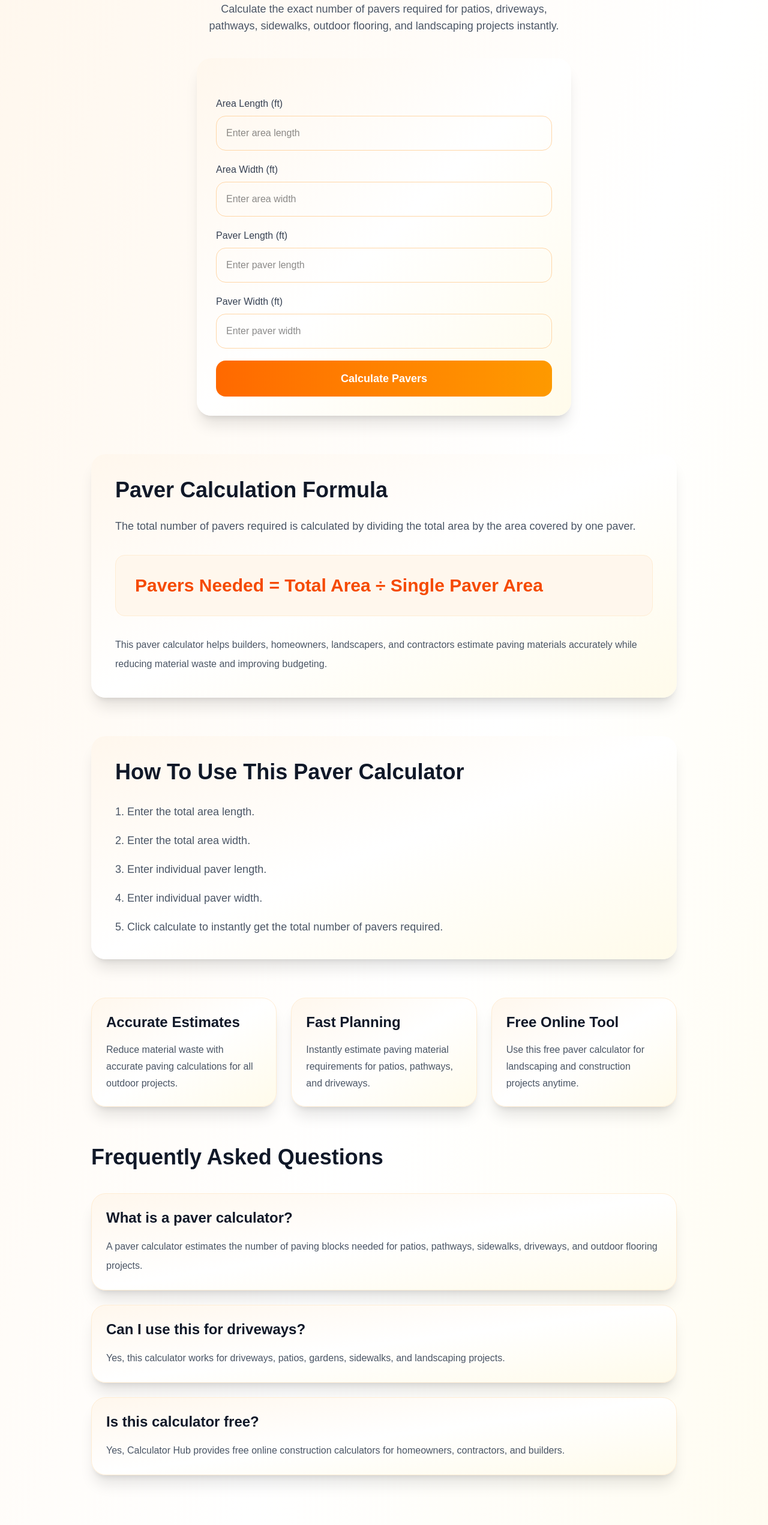
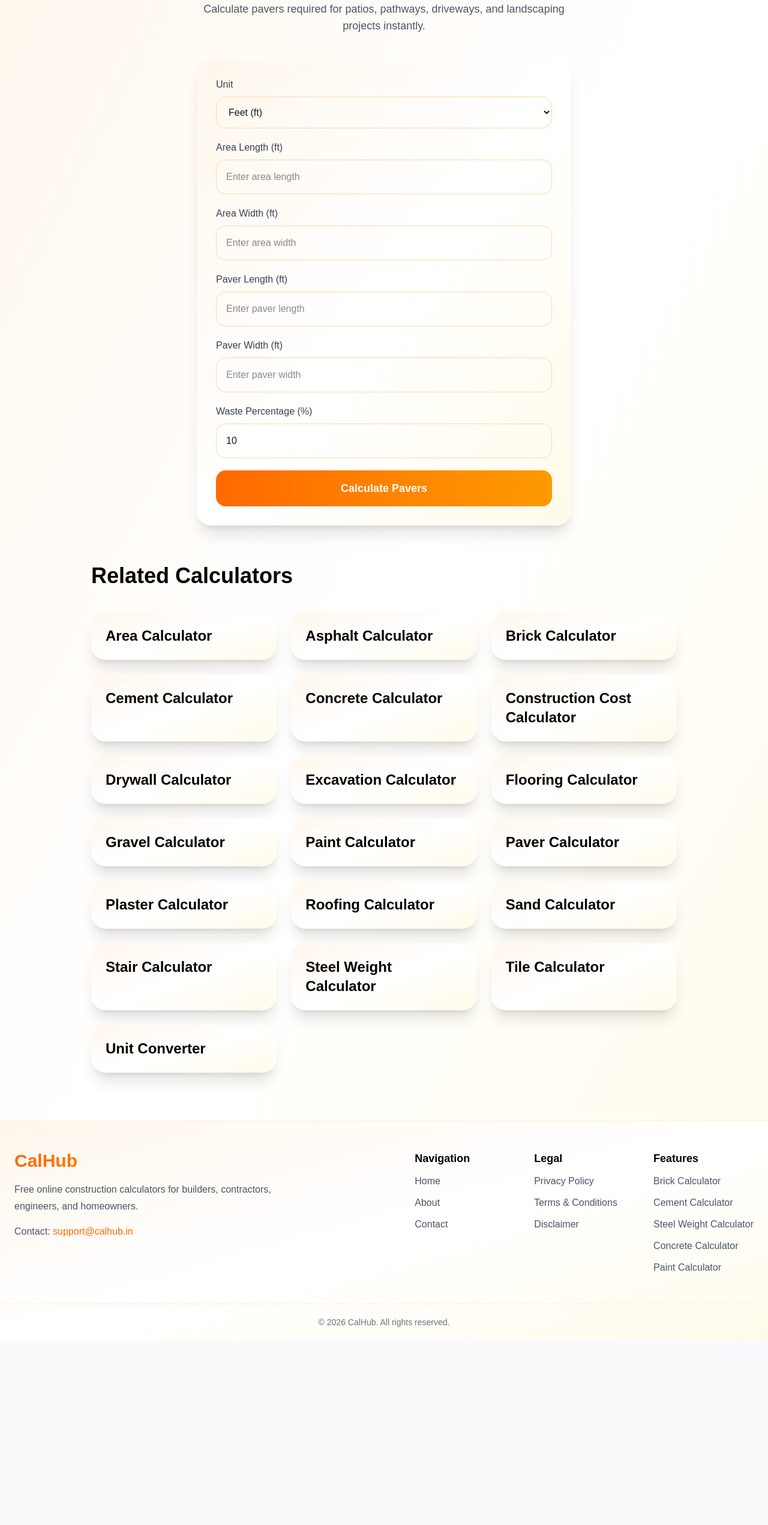
Before and after one commit to payadav142-rgb/calhub, a Next.js app: page /paver-calculator in a window 1280 px wide. Shown: the part 200-2742 px from the top of the page at 60% size. After the commit the page ends 2434 px from the top, so only its background shows below. Built offline with nearby package versions, Linux system fonts and the light colour scheme.

Commit message:
updated paver calculator

```diff
--- a/app/paver-calculator/PaverCalculatorClient.tsx
+++ b/app/paver-calculator/PaverCalculatorClient.tsx
@@ -1,6 +1,7 @@
 "use client";
 
 import { useState } from "react";
+
 import Navbar from "../components/Navbar";
 import Footer from "../components/Footer";
 import RelatedCalculators from "../components/RelatedCalculators";
@@ -18,7 +19,22 @@ export default function PaverCalculator() {
   const [paverWidth, setPaverWidth] =
     useState("");
 
-  const [result, setResult] =
+  const [waste, setWaste] =
+    useState("10");
+
+  const [unit, setUnit] =
+    useState("ft");
+
+  const [totalArea, setTotalArea] =
+    useState<number | null>(null);
+
+  const [paverArea, setPaverArea] =
+    useState<number | null>(null);
+
+  const [totalPavers, setTotalPavers] =
+    useState<number | null>(null);
+
+  const [finalPavers, setFinalPavers] =
     useState<number | null>(null);
 
   const calculatePavers = () => {
@@ -31,25 +47,42 @@ export default function PaverCalculator() {
       return;
     }
 
-    const totalArea =
+    const area =
       parseFloat(areaLength) *
       parseFloat(areaWidth);
 
-    const singlePaverArea =
+    const singlePaver =
       parseFloat(paverLength) *
       parseFloat(paverWidth);
 
-    const totalPavers =
-      totalArea / singlePaverArea;
+    const requiredPavers =
+      area / singlePaver;
 
-    setResult(Math.ceil(totalPavers));
+    const wasteAmount =
+      requiredPavers *
+      (parseFloat(waste) / 100);
+
+    const finalCount =
+      requiredPavers + wasteAmount;
+
+    setTotalArea(area);
+
+    setPaverArea(singlePaver);
+
+    setTotalPavers(
+      Math.ceil(requiredPavers)
+    );
+
+    setFinalPavers(
+      Math.ceil(finalCount)
+    );
   };
 
   return (
     <main className="min-h-screen bg-gradient-to-br from-orange-50 via-white to-amber-50">
       <Navbar />
 
-      {/* Calculator Section */}
+      {/* Calculator */}
       <section className="mx-auto max-w-2xl px-6 py-16">
         <div className="text-center">
           <h1 className="text-4xl font-bold text-gray-900 md:text-5xl">
@@ -57,18 +90,39 @@ export default function PaverCalculator() {
           </h1>
 
           <p className="mt-4 text-lg text-gray-600">
-            Calculate the exact number of pavers
-            required for patios, driveways,
-            pathways, sidewalks, outdoor flooring,
-            and landscaping projects instantly.
+            Calculate pavers required for patios,
+            pathways, driveways, and landscaping
+            projects instantly.
           </p>
         </div>
 
-        <div className="mt-10 rounded-3xl bg-gradient-to-br from-orange-50 via-white to-amber-50 p-8 shadow-xl transition-all duration-300 hover:shadow-2xl">
-          <div className="mt-8 space-y-5">
+        <div className="mt-10 rounded-3xl bg-gradient-to-br from-orange-50 via-white to-amber-50 p-8 shadow-xl">
+          <div className="space-y-5">
             <div>
               <label className="mb-2 block font-medium text-gray-700">
-                Area Length (ft)
+                Unit
+              </label>
+
+              <select
+                value={unit}
+                onChange={(e) =>
+                  setUnit(e.target.value)
+                }
+                className="w-full rounded-2xl border border-orange-200 p-4 outline-none focus:border-orange-500 focus:ring-4 focus:ring-orange-100"
+              >
+                <option value="ft">
+                  Feet (ft)
+                </option>
+
+                <option value="m">
+                  Meters (m)
+                </option>
+              </select>
+            </div>
+
+            <div>
+              <label className="mb-2 block font-medium text-gray-700">
+                Area Length ({unit})
               </label>
 
               <input
@@ -78,13 +132,13 @@ export default function PaverCalculator() {
                   setAreaLength(e.target.value)
                 }
                 placeholder="Enter area length"
-                className="w-full rounded-2xl border border-orange-200 p-4 outline-none transition focus:border-orange-500 focus:ring-4 focus:ring-orange-100"
+                className="w-full rounded-2xl border border-orange-200 p-4 outline-none focus:border-orange-500 focus:ring-4 focus:ring-orange-100"
               />
             </div>
 
             <div>
               <label className="mb-2 block font-medium text-gray-700">
-                Area Width (ft)
+                Area Width ({unit})
               </label>
 
               <input
@@ -94,13 +148,13 @@ export default function PaverCalculator() {
                   setAreaWidth(e.target.value)
                 }
                 placeholder="Enter area width"
-                className="w-full rounded-2xl border border-orange-200 p-4 outline-none transition focus:border-orange-500 focus:ring-4 focus:ring-orange-100"
+                className="w-full rounded-2xl border border-orange-200 p-4 outline-none focus:border-orange-500 focus:ring-4 focus:ring-orange-100"
               />
             </div>
 
             <div>
               <label className="mb-2 block font-medium text-gray-700">
-                Paver Length (ft)
+                Paver Length ({unit})
               </label>
 
               <input
@@ -110,13 +164,13 @@ export default function PaverCalculator() {
                   setPaverLength(e.target.value)
                 }
                 placeholder="Enter paver length"
-                className="w-full rounded-2xl border border-orange-200 p-4 outline-none transition focus:border-orange-500 focus:ring-4 focus:ring-orange-100"
+                className="w-full rounded-2xl border border-orange-200 p-4 outline-none focus:border-orange-500 focus:ring-4 focus:ring-orange-100"
               />
             </div>
 
             <div>
               <label className="mb-2 block font-medium text-gray-700">
-                Paver Width (ft)
+                Paver Width ({unit})
               </label>
 
               <input
@@ -126,7 +180,23 @@ export default function PaverCalculator() {
                   setPaverWidth(e.target.value)
                 }
                 placeholder="Enter paver width"
-                className="w-full rounded-2xl border border-orange-200 p-4 outline-none transition focus:border-orange-500 focus:ring-4 focus:ring-orange-100"
+                className="w-full rounded-2xl border border-orange-200 p-4 outline-none focus:border-orange-500 focus:ring-4 focus:ring-orange-100"
+              />
+            </div>
+
+            <div>
+              <label className="mb-2 block font-medium text-gray-700">
+                Waste Percentage (%)
+              </label>
+
+              <input
+                type="number"
+                value={waste}
+                onChange={(e) =>
+                  setWaste(e.target.value)
+                }
+                placeholder="Enter waste percentage"
+                className="w-full rounded-2xl border border-orange-200 p-4 outline-none focus:border-orange-500 focus:ring-4 focus:ring-orange-100"
               />
             </div>
 
@@ -137,164 +207,37 @@ export default function PaverCalculator() {
               Calculate Pavers
             </button>
 
-            {result !== null && (
-              <div className="rounded-2xl bg-gradient-to-br from-orange-50 via-white to-amber-50 p-6 shadow-inner text-center">
-                <h3 className="text-3xl font-bold text-gray-900">
-                  Pavers Needed: {result}
+            {finalPavers !== null && (
+              <div className="rounded-2xl bg-orange-50 p-6 shadow-inner">
+                <h3 className="text-2xl font-bold text-gray-900">
+                  Total Area:
+                  {" "}
+                  {totalArea?.toFixed(2)}
+                  {" "}
+                  {unit}²
+                </h3>
+
+                <h3 className="mt-3 text-2xl font-bold text-gray-900">
+                  Single Paver Area:
+                  {" "}
+                  {paverArea?.toFixed(2)}
+                  {" "}
+                  {unit}²
+                </h3>
+
+                <h3 className="mt-3 text-2xl font-bold text-gray-900">
+                  Pavers Needed:
+                  {" "}
+                  {totalPavers}
+                </h3>
+
+                <h3 className="mt-3 text-2xl font-bold text-orange-600">
+                  Final Pavers With Waste:
+                  {" "}
+                  {finalPavers}
                 </h3>
               </div>
             )}
-          </div>
-        </div>
-      </section>
-
-      {/* FORMULA */}
-      <section className="mx-auto max-w-5xl px-6 pb-16">
-        <div className="rounded-3xl bg-gradient-to-br from-orange-50 via-white to-amber-50 p-10 shadow-xl transition-all duration-300 hover:shadow-2xl">
-          <h2 className="text-4xl font-bold text-gray-900">
-            Paver Calculation Formula
-          </h2>
-
-          <p className="mt-6 text-lg leading-8 text-gray-600">
-            The total number of pavers required is
-            calculated by dividing the total area
-            by the area covered by one paver.
-          </p>
-
-          <div className="mt-8 rounded-2xl border border-orange-100 bg-orange-50 p-8">
-            <p className="text-3xl font-bold text-orange-600">
-              Pavers Needed =
-              Total Area ÷ Single Paver Area
-            </p>
-          </div>
-
-          <p className="mt-8 leading-8 text-gray-600">
-            This paver calculator helps builders,
-            homeowners, landscapers, and
-            contractors estimate paving materials
-            accurately while reducing material
-            waste and improving budgeting.
-          </p>
-        </div>
-      </section>
-
-      {/* HOW TO USE */}
-      <section className="mx-auto max-w-5xl px-6 pb-16">
-        <div className="rounded-3xl bg-gradient-to-br from-orange-50 via-white to-amber-50 p-10 shadow-xl transition-all duration-300 hover:shadow-2xl">
-          <h2 className="text-4xl font-bold text-gray-900">
-            How To Use This Paver Calculator
-          </h2>
-
-          <div className="mt-8 space-y-5 text-lg text-gray-600">
-            <p>
-              1. Enter the total area length.
-            </p>
-
-            <p>
-              2. Enter the total area width.
-            </p>
-
-            <p>
-              3. Enter individual paver length.
-            </p>
-
-            <p>
-              4. Enter individual paver width.
-            </p>
-
-            <p>
-              5. Click calculate to instantly get
-              the total number of pavers required.
-            </p>
-          </div>
-        </div>
-      </section>
-
-      {/* BENEFITS */}
-      <section className="mx-auto max-w-5xl px-6 pb-16">
-        <div className="grid gap-6 md:grid-cols-3">
-          <div className="rounded-3xl border border-orange-100 bg-gradient-to-br from-orange-50 via-white to-amber-50 p-6 shadow-xl transition-all duration-300 hover:shadow-2xl">
-            <h3 className="text-2xl font-bold text-gray-900">
-              Accurate Estimates
-            </h3>
-
-            <p className="mt-4 leading-7 text-gray-600">
-              Reduce material waste with accurate
-              paving calculations for all outdoor
-              projects.
-            </p>
-          </div>
-
-          <div className="rounded-3xl border border-orange-100 bg-gradient-to-br from-orange-50 via-white to-amber-50 p-6 shadow-xl transition-all duration-300 hover:shadow-2xl">
-            <h3 className="text-2xl font-bold text-gray-900">
-              Fast Planning
-            </h3>
-
-            <p className="mt-4 leading-7 text-gray-600">
-              Instantly estimate paving material
-              requirements for patios, pathways,
-              and driveways.
-            </p>
-          </div>
-
-          <div className="rounded-3xl border border-orange-100 bg-gradient-to-br from-orange-50 via-white to-amber-50 p-6 shadow-xl transition-all duration-300 hover:shadow-2xl">
-            <h3 className="text-2xl font-bold text-gray-900">
-              Free Online Tool
-            </h3>
-
-            <p className="mt-4 leading-7 text-gray-600">
-              Use this free paver calculator for
-              landscaping and construction
-              projects anytime.
-            </p>
-          </div>
-        </div>
-      </section>
-
-      {/* FAQ */}
-      <section className="mx-auto max-w-5xl px-6 pb-20">
-        <h2 className="text-4xl font-extrabold text-gray-900">
-          Frequently Asked Questions
-        </h2>
-
-        <div className="mt-10 space-y-6">
-          <div className="rounded-3xl border border-orange-100 bg-gradient-to-br from-orange-50 via-white to-amber-50 p-6 shadow-xl transition-all duration-300 hover:shadow-2xl">
-            <h3 className="text-2xl font-bold text-gray-900">
-              What is a paver calculator?
-            </h3>
-
-            <p className="mt-4 leading-8 text-gray-600">
-              A paver calculator estimates the
-              number of paving blocks needed for
-              patios, pathways, sidewalks,
-              driveways, and outdoor flooring
-              projects.
-            </p>
-          </div>
-
-          <div className="rounded-3xl border border-orange-100 bg-gradient-to-br from-orange-50 via-white to-amber-50 p-6 shadow-xl transition-all duration-300 hover:shadow-2xl">
-            <h3 className="text-2xl font-bold text-gray-900">
-              Can I use this for driveways?
-            </h3>
-
-            <p className="mt-4 leading-8 text-gray-600">
-              Yes, this calculator works for
-              driveways, patios, gardens,
-              sidewalks, and landscaping projects.
-            </p>
-          </div>
-
-          <div className="rounded-3xl border border-orange-100 bg-gradient-to-br from-orange-50 via-white to-amber-50 p-6 shadow-xl transition-all duration-300 hover:shadow-2xl">
-            <h3 className="text-2xl font-bold text-gray-900">
-              Is this calculator free?
-            </h3>
-
-            <p className="mt-4 leading-8 text-gray-600">
-              Yes, Calculator Hub provides free
-              online construction calculators for
-              homeowners, contractors, and
-              builders.
-            </p>
           </div>
         </div>
       </section>
```
